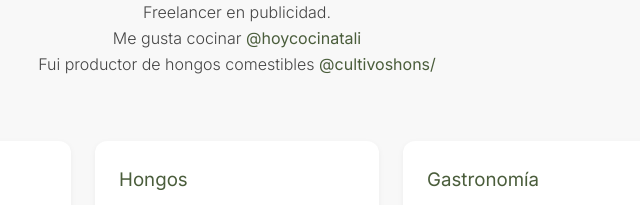
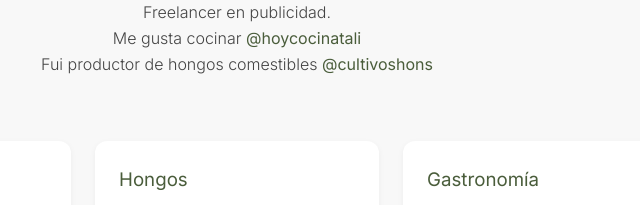
Before and after one commit to MarianTaliercio/mariano-web, a plain HTML site: page index.html in a window 1280 px wide. Shown: the part 247-452 px from the top of the page, 403-1043 px from the left. Drawn offline with Linux system fonts and the light colour scheme.

Commit message:
Update index.html

```diff
--- a/index.html
+++ b/index.html
@@ -19,7 +19,7 @@
       <p class="sub">Emprendo en <a href="https://www.instagram.com/pibitoburgerclub" target="_blank">@pibitoburgerclub</a><br>
       Freelancer en publicidad.<br>
       Me gusta cocinar <a href="https://www.instagram.com/pibitoburgerclub" target="_blank">@hoycocinatali</a><br>
-      Fui productor de hongos comestibles <a href="https://www.instagram.com/pibitoburgerclub" target="_blank">@cultivoshons/</a></p>
+      Fui productor de hongos comestibles <a href="https://www.instagram.com/pibitoburgerclub" target="_blank">@cultivoshons</a></p>
     </section>
 
     <section class="areas">
```
